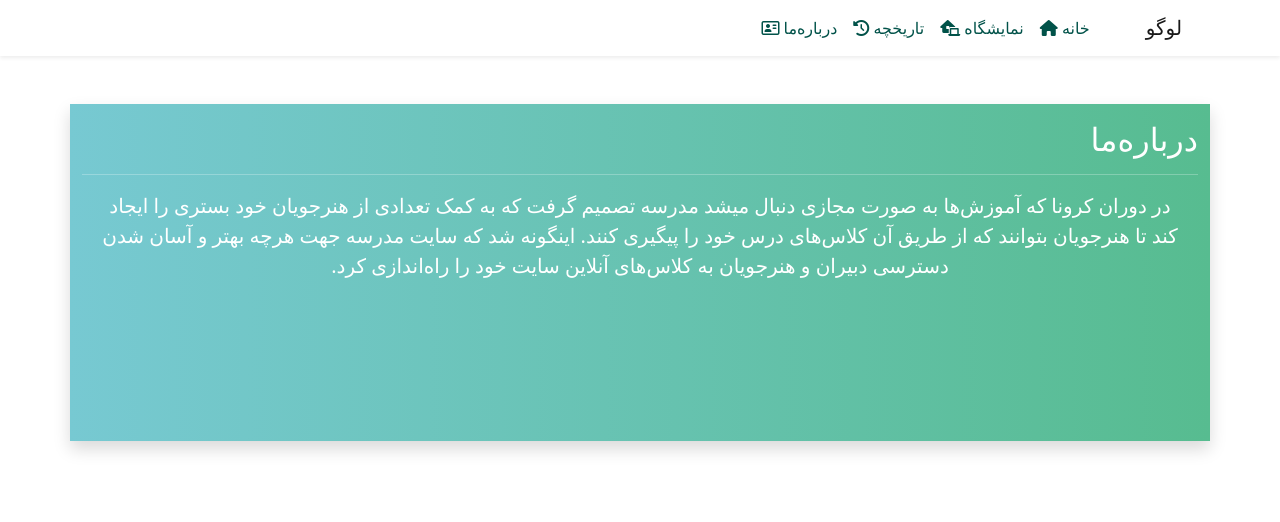
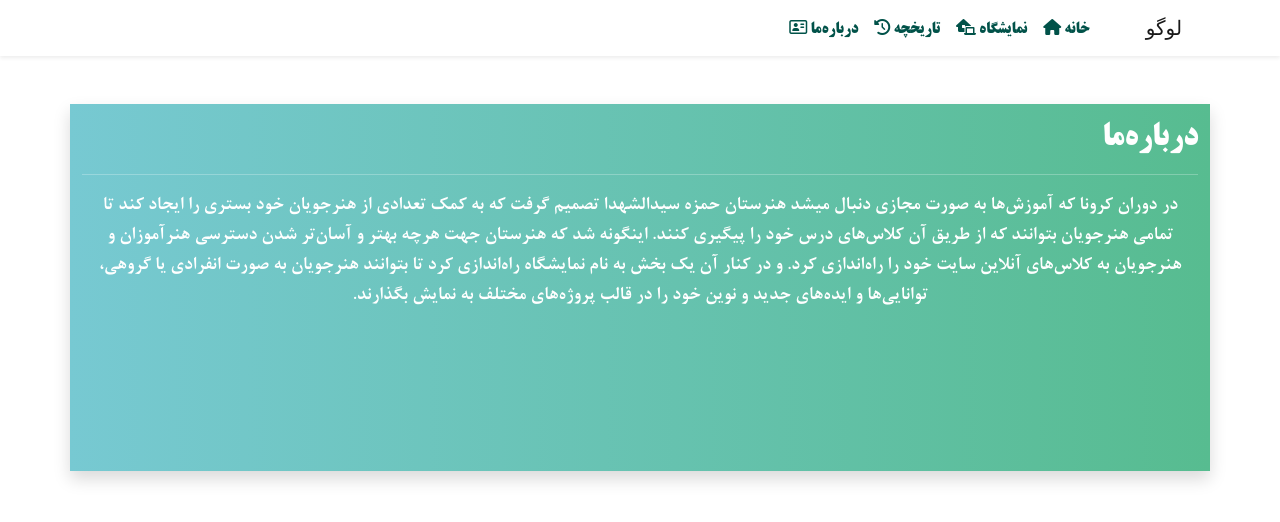
Before and after one commit to mohammadali-davarzani/hamze14, a Django app: page /about_us/ in a window 1280 px wide. Shown: the top 522 px of the page. Run offline with Django 3.2, Linux system fonts and the light colour scheme; some libraries are stand-ins or nearby versions.

Commit message:
add font to the pages and edit aboutUs description

```diff
--- a/school/home/static/home/css/about_us.css
+++ b/school/home/static/home/css/about_us.css
@@ -1,3 +1,13 @@
+@font-face {
+    font-family: BTitrBd;
+    src: url("../fonts/BTitrBd.ttf");
+}
+
+@font-face {
+    font-family: ‌‌BNazaninBd;
+    src: url("../fonts/BNaznnBd.ttf");
+}
+
 .gradient-custom {
 
     color: #FFFFFF;
@@ -8,3 +18,11 @@
 
     background: linear-gradient(to right, #77C9D2, #57BC90);
 }
+
+.title {
+    font-family: BTitrBd;
+}
+
+.description {
+    font-family: ‌‌BNazaninBd;
+}
--- a/school/home/static/home/css/base.css
+++ b/school/home/static/home/css/base.css
@@ -1,6 +1,13 @@
+@font-face {
+  font-family: BTitrBd;
+  src: url("../fonts/BTitrBd.ttf");
+  font-weight: lighter;
+}
+
 .navbar-link {
   color: #015249;
   text-decoration: none;
+  font-family: BTitrBd;
 }
 
 .navbar-link:hover {
--- a/school/home/templates/about_us.html
+++ b/school/home/templates/about_us.html
@@ -13,17 +13,18 @@
 
 {% block page_content %}
     <div class="container mt-5 gradient-custom shadow">
-        <h2 class="pt-3">
+        <h2 class="pt-3 title">
             درباره‌ما
         </h2>
         <hr>
         <div class="container">
-            <p class="fs-5 pb-5 text-center">
-                در دوران کرونا که آموزش‌ها به صورت مجازی دنبال میشد مدرسه تصمیم گرفت که به کمک
-                تعدادی از هنرجویان خود بستری را ایجاد کند تا هنرجویان بتوانند که از طریق آن کلاس‌های درس خود
+            <p class="fs-5 pb-5 text-center description">
+                در دوران کرونا که آموزش‌ها به صورت مجازی دنبال میشد هنرستان حمزه سیدالشهدا تصمیم گرفت که به کمک
+                تعدادی از هنرجویان خود بستری را ایجاد کند تا تمامی هنرجویان بتوانند که از طریق آن کلاس‌های درس خود
                 را پیگیری کنند.
-                اینگونه شد که سایت مدرسه جهت هرچه بهتر و آسان شدن دسترسی دبیران و هنرجویان به کلاس‌های آنلاین
+                اینگونه شد که هنرستان جهت هرچه بهتر و آسان‌تر شدن دسترسی هنرآموزان و هنرجویان به کلاس‌های آنلاین
                 سایت خود را راه‌اندازی کرد.
+                و در کنار آن یک بخش به نام نمایشگاه راه‌اندازی کرد تا بتوانند هنرجویان به صورت انفرادی یا گروهی، توانایی‌ها و ایده‌های جدید و نوین خود را در قالب پروژه‌های مختلف به نمایش بگذارند.
             </p>
         </div>
         <br><br><br><br>
--- a/school/home/templates/home.html
+++ b/school/home/templates/home.html
@@ -12,11 +12,11 @@
 {% block page_content %}
     <div class="container-fluid text-center">
         <div class="clearfix">
-            <img src="../static/home/images/flat-school.png" class="img-fluid col-md-6 float-md-end mb-3 ms-md-3" alt="...">
-            <h1 class="pt-5">
+            <img src="../static/home/images/flat-school.png" class="pt-2 img-fluid col-md-6 float-md-end mb-3 ms-md-3" alt="...">
+            <h1 class="pt-5 title">
                 هنرستان حمزه سیدالشهدا
             </h1>
-            <h4 class="p-3">
+            <h4 class="p-3 description">
                 جهت ورود به سامانه آموزشی مجازی هنرستان بر روی دکمه زیر کلیک کنید و بعد به قسمت <b> ورود </b> بروید و <b> نام‌کاربری </b> و <b> رمزعبور </b> خود را وارد نمایید.
                 <br><br>
                 <i class="fas fa-chevron-down pe-2"></i>
```
Also changed, not shown: school/home/static/home/css/home.css (+18 -0 lines), school/home/static/home/fonts/BNaznnBd.ttf (added), school/home/static/home/fonts/BTitrBd.ttf (added).
